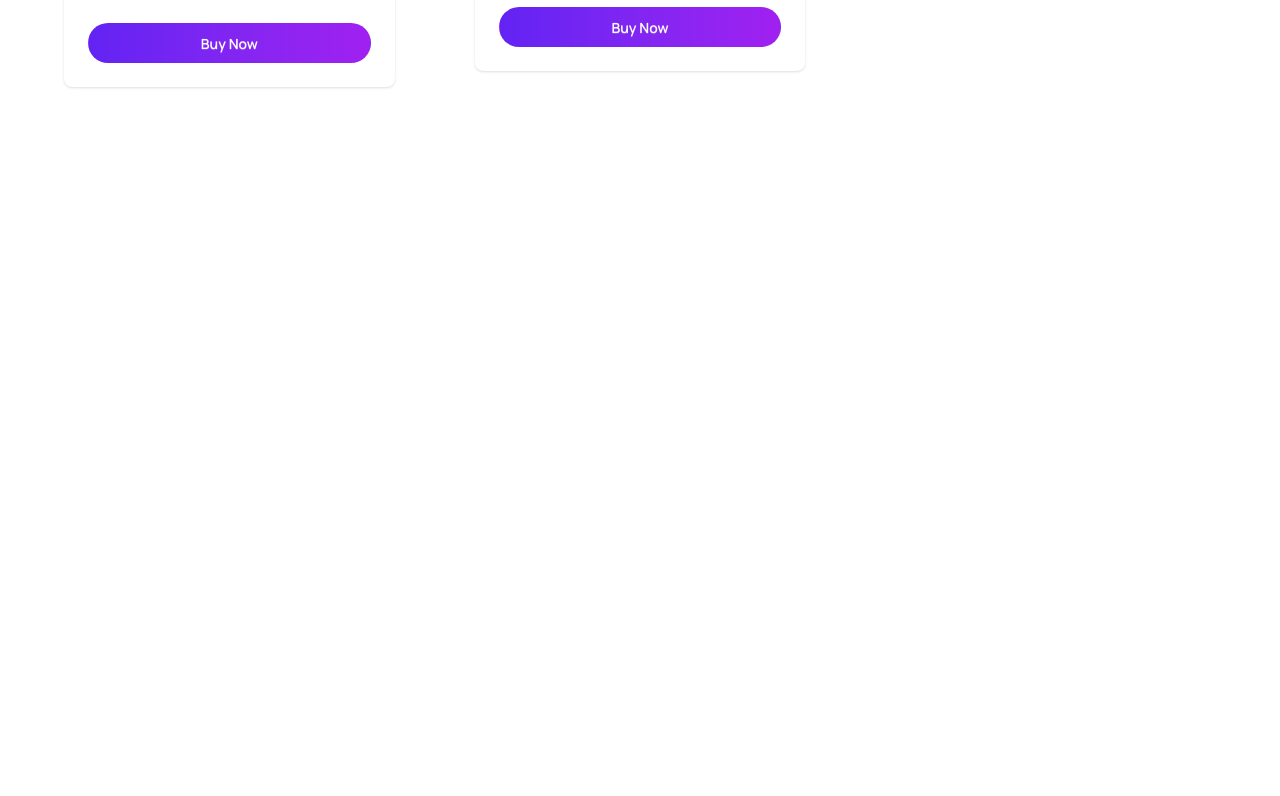
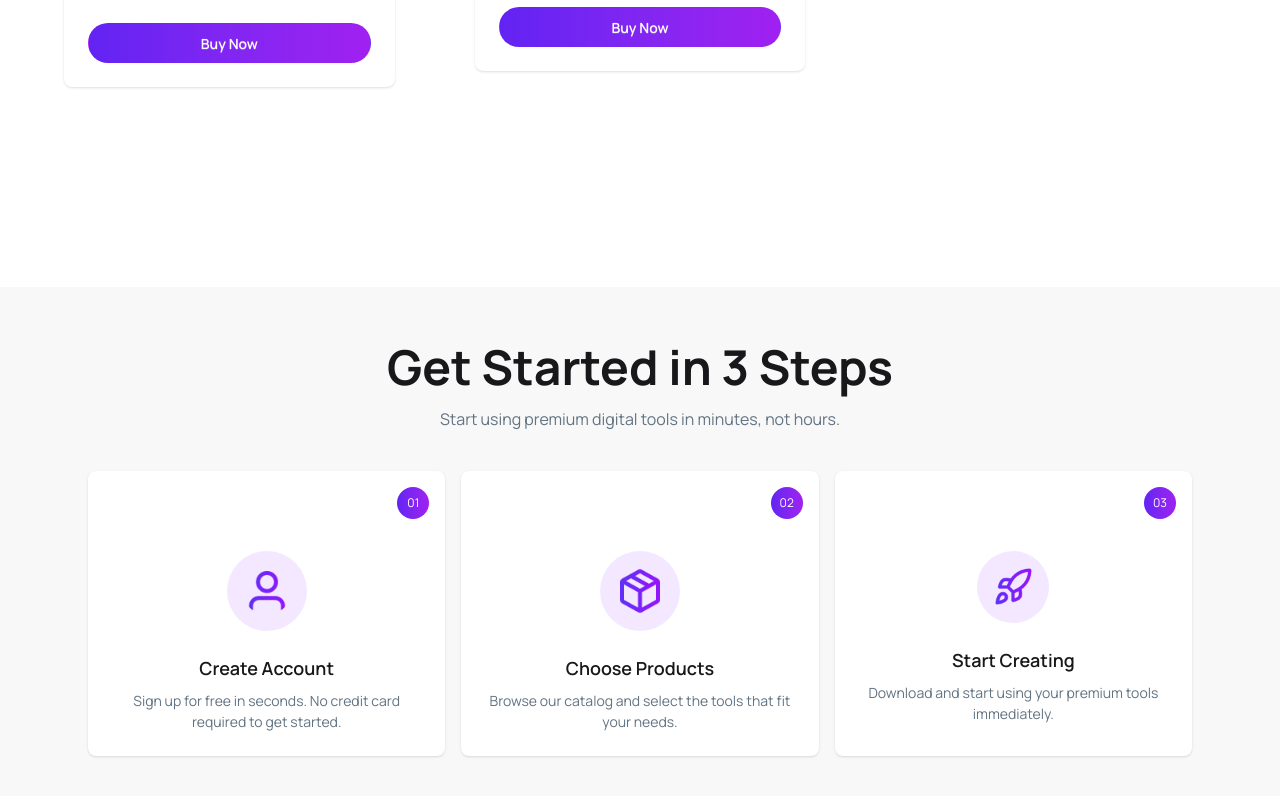
Before and after one commit to SAIEED12/A06-DigiTools, a React (Vite) app: page / in a window 1280 px wide. Shown: the part 2646-3442 px from the top of the page. Before the commit the page ends 2813 px from the top, so only its background shows below. Built offline with nearby package versions, Linux system fonts and the light colour scheme.

Commit message:
Steps section is finished

```diff
--- a/src/App.jsx
+++ b/src/App.jsx
@@ -4,6 +4,7 @@ import Banner from './components/Banner'
 import Cards from './components/Cards'
 import Navbar from './components/Navbar'
 import Cart from './components/Cart'
+import Steps from './components/Steps'
 
 const getCards = async ()=> {
   const res = await fetch("/cards.json")
@@ -51,6 +52,8 @@ function App() {
 
       {activeTab === "Products" && <Cards cardsPromise={cardsPromise} cart={cart} setCart={setCart}></Cards>}
       {activeTab === "Cart" && <Cart cart={cart} setCart={setCart}></Cart>}
+
+      <Steps></Steps>
     </>
   )
 }
--- /dev/null
+++ b/src/components/Steps.jsx
@@ -0,0 +1,75 @@
+import React from "react";
+import userImg from "../assets//user.png";
+import packageImg from "../assets//package.png";
+import rocketImg from "../assets//rocket.png";
+const Steps = () => {
+  return (
+    <div className="bg-base-200 p-14 mt-30 mb-30">
+      <div className="container mx-auto text-center  mb-4">
+        <h2 className="text-5xl font-bold mb-4">Get Started in 3 Steps</h2>
+        <p className="text-[#627382]">
+          Start using premium digital tools in minutes, not hours.
+        </p>
+      </div>
+      <div className="grid md:grid-cols-2 lg:grid-cols-3 mt-10 gap-4 px-8 container mx-auto">
+        <div className="card bg-base-100 w-full shadow-sm">
+          <div className="relative">
+            <span className="absolute top-4 right-4 bg-linear-to-r from-[#6223f3] to-[#A020F0] text-white text-xs rounded-full w-5 h-5 flex items-center justify-center p-4">
+              01
+            </span>
+          </div>
+          <figure className="px-10 pt-10">
+            <img
+              src={userImg}
+              alt="User"
+              className=" bg-purple-100 h-20 w-20 p-4 rounded-full mt-10"
+            />
+          </figure>
+          <div className="card-body items-center text-center">
+            <h2 className="card-title">Create Account</h2>
+            <p className="text-[#627382]">
+              Sign up for free in seconds. No credit card required to get
+              started.
+            </p>
+          </div>
+        </div>
+        <div className="card bg-base-100 w-full shadow-sm">
+          <div className="relative">
+            <span className="absolute top-4 right-4 bg-linear-to-r from-[#6223f3] to-[#A020F0] text-white text-xs rounded-full w-5 h-5 flex items-center justify-center p-4">
+              02
+            </span>
+          </div>
+          <figure className="px-10 pt-10">
+            <img
+              src={packageImg}
+              alt="Package"
+              className="bg-purple-100 h-20 w-20 p-4 rounded-full mt-10"
+            />
+          </figure>
+          <div className="card-body items-center text-center">
+            <h2 className="card-title">Choose Products</h2>
+            <p className="text-[#627382]">Browse our catalog and select the tools that fit your needs.</p>
+          </div>
+        </div>
+        <div className="card bg-base-100 w-full shadow-sm ">
+          <div className="relative">
+            <span className="absolute top-4 right-4 bg-linear-to-r from-[#6223f3] to-[#A020F0] text-white text-xs rounded-full w-5 h-5 flex items-center justify-center p-4">
+              03
+            </span>
+          </div>
+          <figure className="px-10 pt-10 ">
+            <div className="bg-purple-100 h-18 w-18 p-4 rounded-full flex items-center justify-center mt-10">
+              <img src={rocketImg} alt="Rocket" className="w-full h-full" />
+            </div>
+          </figure>
+          <div className="card-body items-center text-center">
+            <h2 className="card-title">Start Creating</h2>
+            <p className="text-[#627382]">Download and start using your premium tools immediately.</p>
+          </div>
+        </div>
+      </div>
+    </div>
+  );
+};
+
+export default Steps;
```
